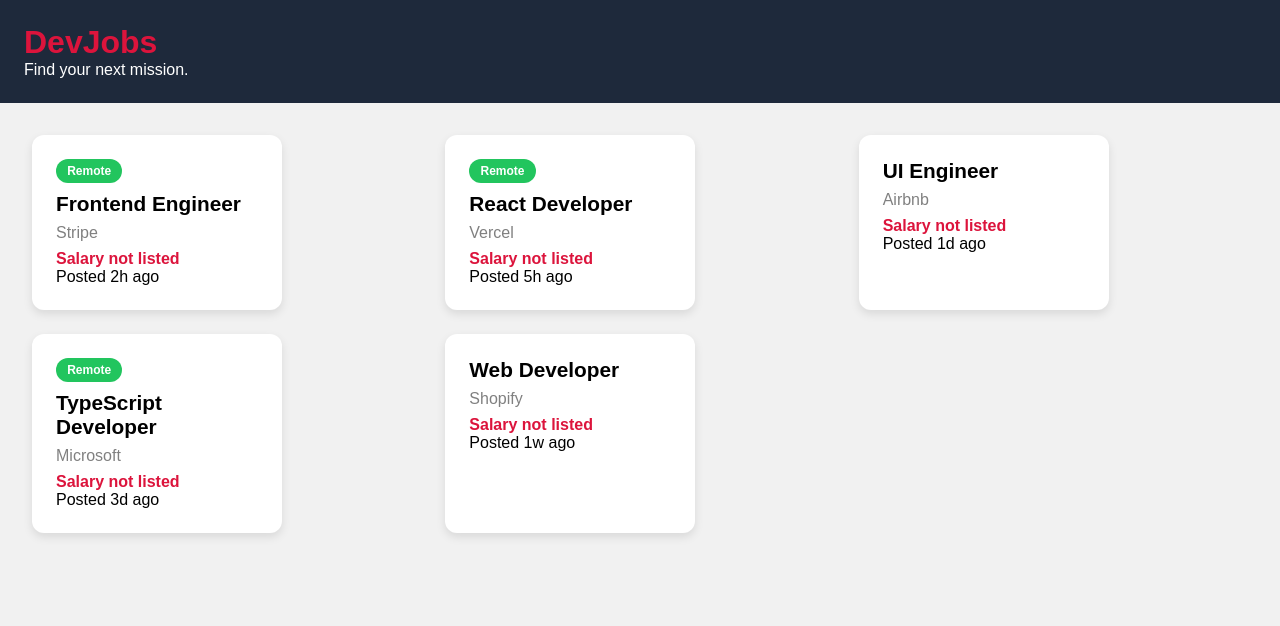
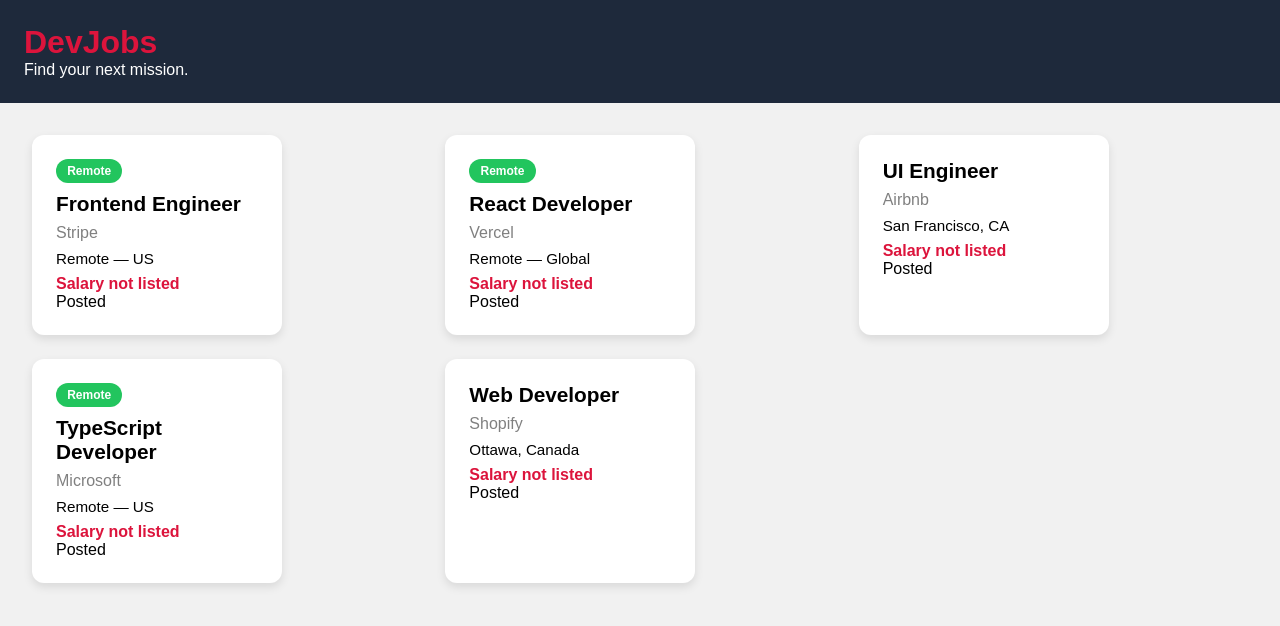
Before and after one commit to Fadboy31/devjobs, a React (Vite) app: page / in a window 1280 px wide. Shown: the top 626 px of the page. Built offline with nearby package versions, Linux system fonts and the light colour scheme.

Commit message:
feat: add fallback rendering for optional job props

```diff
--- a/src/App.tsx
+++ b/src/App.tsx
@@ -9,7 +9,6 @@
     company: "Stripe",
     location: "Remote — US",
     isRemote: true,
-    postedAt: "2h ago",
   },
 
   {
@@ -17,9 +16,7 @@
     title: "React Developer",
     company: "Vercel",
     location: "Remote — Global",
-    isRemote: true,
-    postedAt: "5h ago",
-  },
+    isRemote: true, },
 
   {
     id: 3,
@@ -27,8 +24,7 @@
     company: "Airbnb",
     location: "San Francisco, CA",
     isRemote: false,
-    postedAt: "1d ago",
-  },
+    },
 
   {
     id: 4,
@@ -36,8 +32,7 @@
     company: "Microsoft",
     location: "Remote — US",
     isRemote: true,
-    postedAt: "3d ago",
-  },
+     },
 
   {
     id: 5,
@@ -45,8 +40,7 @@
     company: "Shopify",
     location: "Ottawa, Canada",
     isRemote: false,
-    postedAt: "1w ago",
-  },
+    },
 ];
 
 export default function App() {
--- a/src/components/JobCard.tsx
+++ b/src/components/JobCard.tsx
@@ -8,7 +8,7 @@
   location: string;
   salary?: string;
   isRemote: boolean;
-  postedAt: string;
+postedAt?: string;
 }
 
 function JobCard({
@@ -29,6 +29,8 @@
 
   <p className={styles.company}>{company}</p>
 
+  <p className={styles.location}>{location}</p>
+
   <p className={styles.salary}>
     {salary ?? "Salary not listed"}
   </p>
```
Lines whose indentation alone changed are shown as unchanged.
